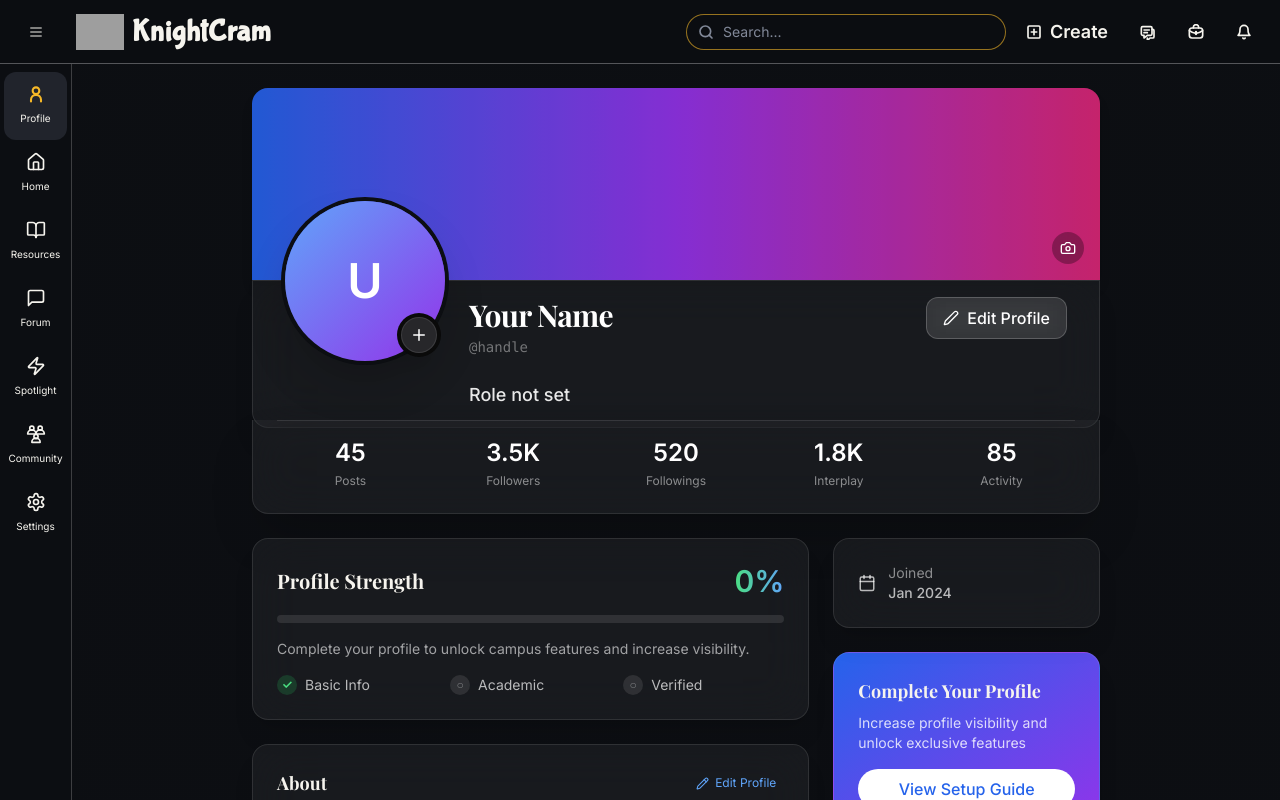
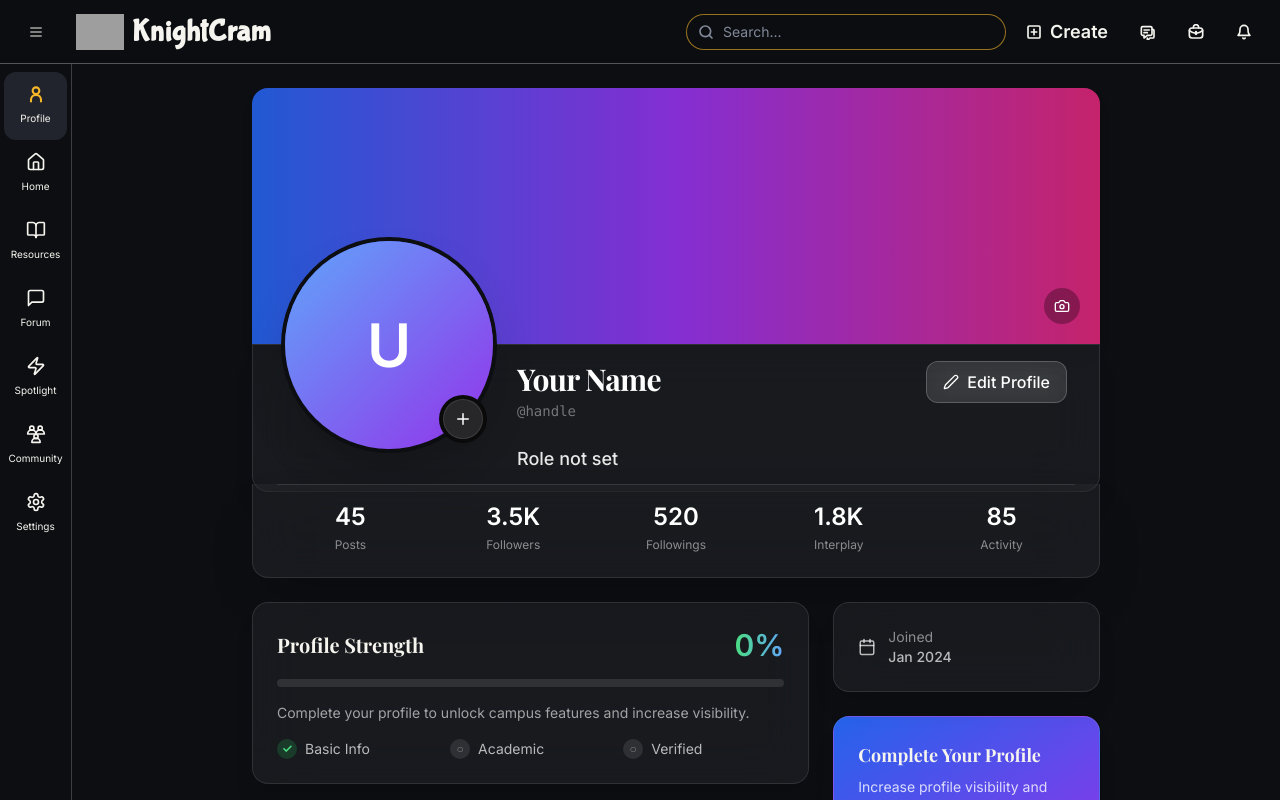
Before and after one commit to yuvraj-hash/KnightCram, a React (Vite) app: page /profile/view in a window 1280 px wide. Shown: the top 800 px of the page. Built offline with nearby package versions, Linux system fonts and the light colour scheme; grey boxes are pictures that could not be loaded; the HTML template or start-up script is replaced by a standard one.

Commit message:
feat: increase cover banner height and scale avatar proportionally

```diff
--- a/src/components/profile/ProfileHeader.tsx
+++ b/src/components/profile/ProfileHeader.tsx
@@ -53,7 +53,7 @@ const ProfileHeader: React.FC<{ profile: any; onSave: (p: any) => void; saving?:
       <section className="relative group">
         {/* Cover Gradient or Image */}
         <div
-          className="h-32 md:h-48 rounded-t-2xl bg-gradient-to-r from-blue-600 via-purple-600 to-pink-600 shadow-lg relative overflow-hidden group/cover bg-cover bg-center"
+          className="h-44 md:h-64 rounded-t-2xl bg-gradient-to-r from-blue-600 via-purple-600 to-pink-600 shadow-lg relative overflow-hidden group/cover bg-cover bg-center"
           style={profile.coverImage ? { backgroundImage: `url(${profile.coverImage})` } : undefined}
         >
           <div className="absolute inset-0 bg-black/10 transition-opacity duration-300 group-hover/cover:bg-black/20"></div>
@@ -61,7 +61,7 @@ const ProfileHeader: React.FC<{ profile: any; onSave: (p: any) => void; saving?:
           {isOwner && (
             <button
               onClick={() => setActiveModal("cover")}
-              className="absolute bottom-2 right-2 md:bottom-4 md:right-4 z-20 p-2 rounded-full bg-black/30 hover:bg-black/50 text-white backdrop-blur-md transition-all"
+              className="absolute bottom-3 right-3 md:bottom-5 md:right-5 z-20 p-2 md:p-2.5 rounded-full bg-black/30 hover:bg-black/50 text-white backdrop-blur-md transition-all"
               title="Update Cover Photo"
             >
               <Camera size={16} />
@@ -73,8 +73,8 @@ const ProfileHeader: React.FC<{ profile: any; onSave: (p: any) => void; saving?:
         <div className="bg-white/5 backdrop-blur-xl rounded-b-2xl border border-white/10 px-4 md:px-8 pb-4 shadow-xl relative">
           <div className="flex flex-col md:flex-row gap-4 md:gap-6 items-start">
             {/* Avatar - Overlapping Cover */}
-            <div className="relative -mt-16 md:-mt-20 mb-2 md:mb-0 group/avatar flex-shrink-0">
-              <div className="w-32 h-32 md:w-40 md:h-40 rounded-full bg-gradient-to-br from-blue-400 to-purple-600 flex items-center justify-center text-4xl md:text-5xl font-bold text-white shadow-2xl ring-4 ring-background overflow-hidden relative z-10 bg-cover bg-center">
+            <div className="relative -mt-[4.5rem] md:-mt-[6.5rem] mb-2 md:mb-0 group/avatar flex-shrink-0">
+              <div className="w-36 h-36 md:w-52 md:h-52 rounded-full bg-gradient-to-br from-blue-400 to-purple-600 flex items-center justify-center text-4xl md:text-6xl font-bold text-white shadow-2xl ring-4 ring-background overflow-hidden relative z-10 bg-cover bg-center">
                 {profile.image ? (
                   <img src={profile.image} alt={name} className="w-full h-full object-cover" />
                 ) : (
@@ -86,7 +86,7 @@ const ProfileHeader: React.FC<{ profile: any; onSave: (p: any) => void; saving?:
               {isOwner && (
                 <button
                   onClick={() => setActiveModal("profile")}
-                  className="absolute bottom-1 right-1 md:bottom-2 md:right-2 z-20 p-2 rounded-full bg-zinc-800 hover:bg-zinc-700 border border-white/10 text-white shadow-xl transition-all ring-4 ring-[#0a0a0a]"
+                  className="absolute bottom-1 right-1 md:bottom-2.5 md:right-2.5 z-20 p-2 md:p-2.5 rounded-full bg-zinc-800 hover:bg-zinc-700 border border-white/10 text-white shadow-xl transition-all ring-4 ring-[#0a0a0a]"
                   title="Update Profile Photo"
                 >
                   <Plus size={18} />
```
